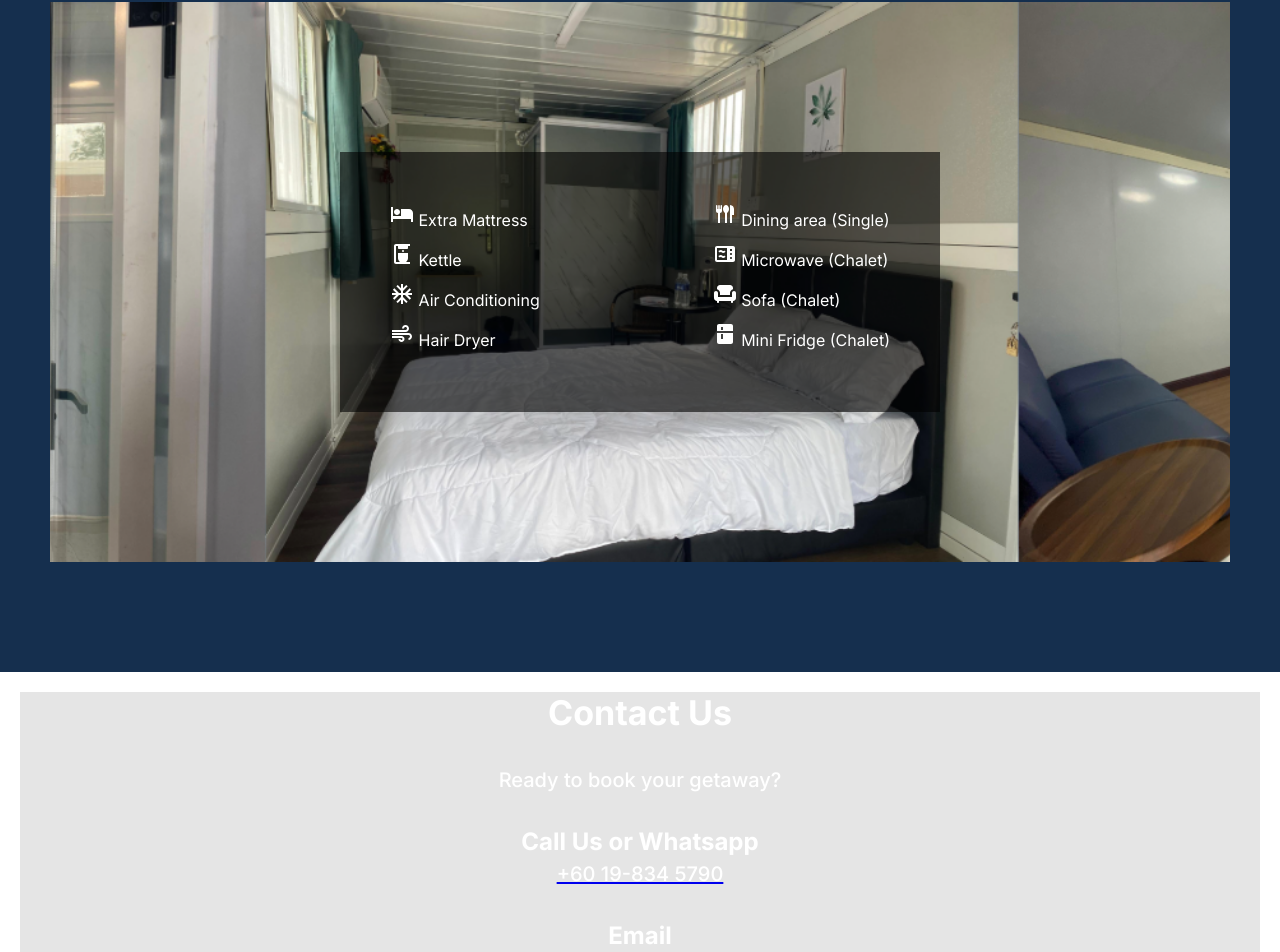
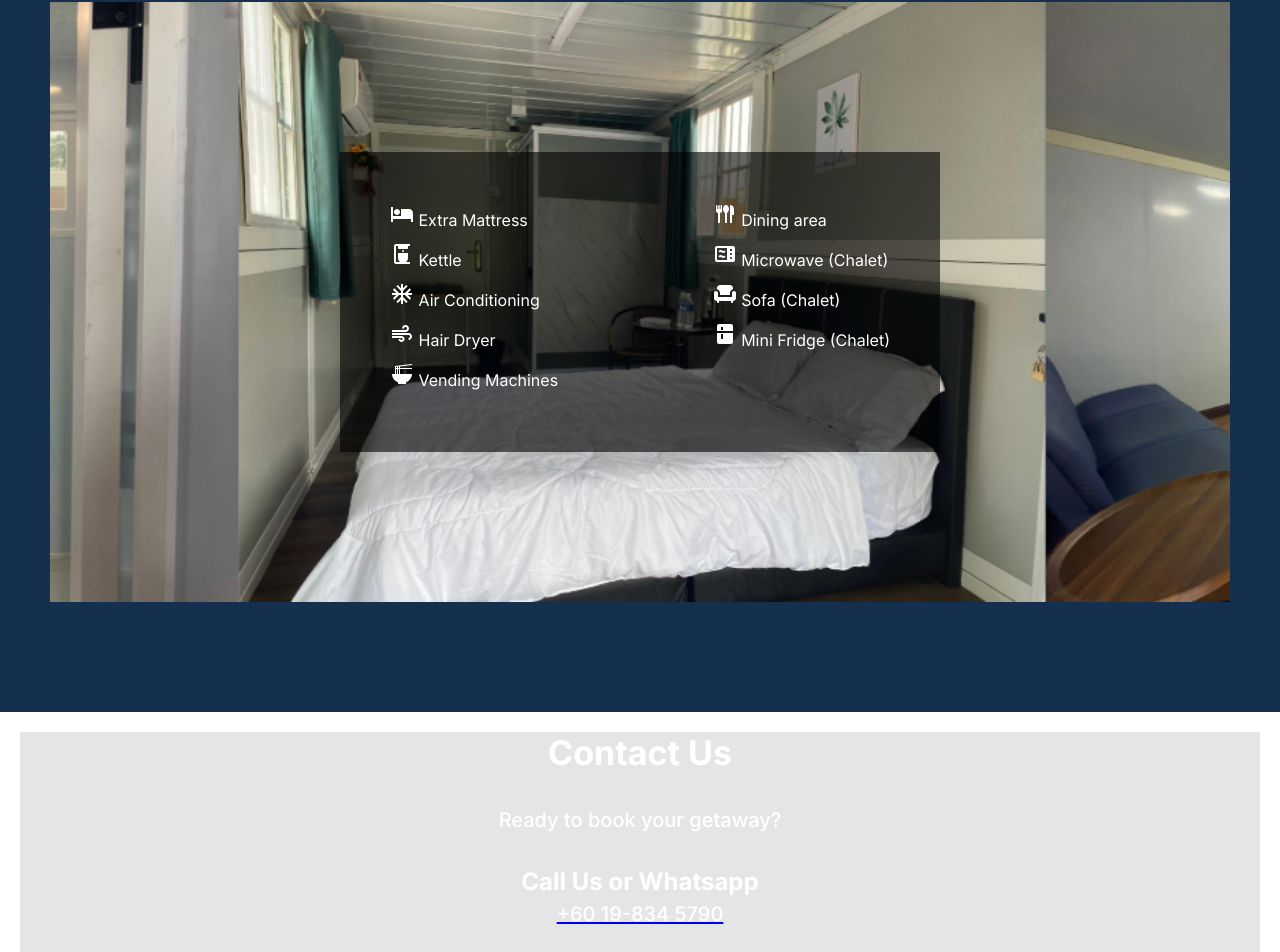
Before and after one commit to 1dylan1/seaside-paradise, a React (Vite) app: page / in a window 1280 px wide. Shown: the part 1714-2666 px from the top of the page. Built offline with nearby package versions, Linux system fonts and the light colour scheme; a web font is replaced by a local one.

Commit message:
add new ammenity and fix contact navigation

```diff
--- a/src/pages/Landing.tsx
+++ b/src/pages/Landing.tsx
@@ -19,6 +19,7 @@ import FlatwareIcon from '@mui/icons-material/Flatware';
 import MicrowaveIcon from '@mui/icons-material/Microwave';
 import ChairIcon from '@mui/icons-material/Chair';
 import KitchenIcon from '@mui/icons-material/Kitchen';
+import RamenDiningIcon from '@mui/icons-material/RamenDining';
 
 type infoCardType = {
     color: string,
@@ -214,6 +215,7 @@ export default function Landing() {
                                 <Typography color="white" sx={{paddingBottom: "10px"}}> <CoffeeMakerIcon/> Kettle</Typography>
                                 <Typography color="white" sx={{paddingBottom: "10px"}}> <AcUnitIcon/> Air Conditioning</Typography>
                                 <Typography color="white" sx={{paddingBottom: "10px"}}> <AirIcon/> Hair Dryer</Typography>
+                                <Typography color="white" sx={{paddingBottom: "10px"}}> <RamenDiningIcon/> Vending Machines</Typography>
                                 <Typography color="white" sx={{paddingBottom: "10px"}}> <FlatwareIcon/> Dining area (Single)</Typography>
                                 <Typography color="white" sx={{paddingBottom: "10px"}}> <MicrowaveIcon/> Microwave (Chalet)</Typography>
                                 <Typography color="white" sx={{paddingBottom: "10px"}}> <ChairIcon/> Sofa (Chalet)</Typography>
@@ -230,9 +232,10 @@ export default function Landing() {
                                     <Typography color="white" sx={{paddingBottom: "10px"}}> <CoffeeMakerIcon/> Kettle</Typography>
                                     <Typography color="white" sx={{paddingBottom: "10px"}}> <AcUnitIcon/> Air Conditioning</Typography>
                                     <Typography color="white" sx={{paddingBottom: "10px"}}> <AirIcon/> Hair Dryer</Typography>
+                                    <Typography color="white" sx={{paddingBottom: "10px"}}> <RamenDiningIcon/> Vending Machines</Typography>
                                 </div>
                                 <div>
-                                    <Typography color="white" sx={{paddingBottom: "10px"}}> <FlatwareIcon/> Dining area (Single)</Typography>
+                                    <Typography color="white" sx={{paddingBottom: "10px"}}> <FlatwareIcon/> Dining area</Typography>
                                     <Typography color="white" sx={{paddingBottom: "10px"}}> <MicrowaveIcon/> Microwave (Chalet)</Typography>
                                     <Typography color="white" sx={{paddingBottom: "10px"}}> <ChairIcon/> Sofa (Chalet)</Typography>
                                     <Typography color="white" sx={{paddingBottom: "10px"}}> <KitchenIcon/> Mini Fridge (Chalet)</Typography>
@@ -247,7 +250,7 @@ export default function Landing() {
             <div style={{display: "flex", flexDirection: "column", textAlign: "center", margin: "20px", backgroundColor: 'rgba(0, 0, 0, 0.1)'}}>
                 <Typography variant="h4" color="white" fontWeight="bold">Contact Us</Typography>
                 <Typography variant="h6" color="white" style={{paddingTop: "30px"}}>Ready to book your getaway?</Typography>
-                <div id="contact-section" style={{display: "flex", flexDirection: "column"}}>
+                <div id="contact" style={{display: "flex", flexDirection: "column"}}>
                     <div>
                         <Typography variant={ isMobile ? "subtitle1" : "h5"} color="white" fontWeight="bold" style={{paddingTop: "30px"}}>Call Us or Whatsapp</Typography>
                         <a href="tel:+60198345790"><Typography variant="h6" color="white">+60 19-834 5790</Typography></a>
```
